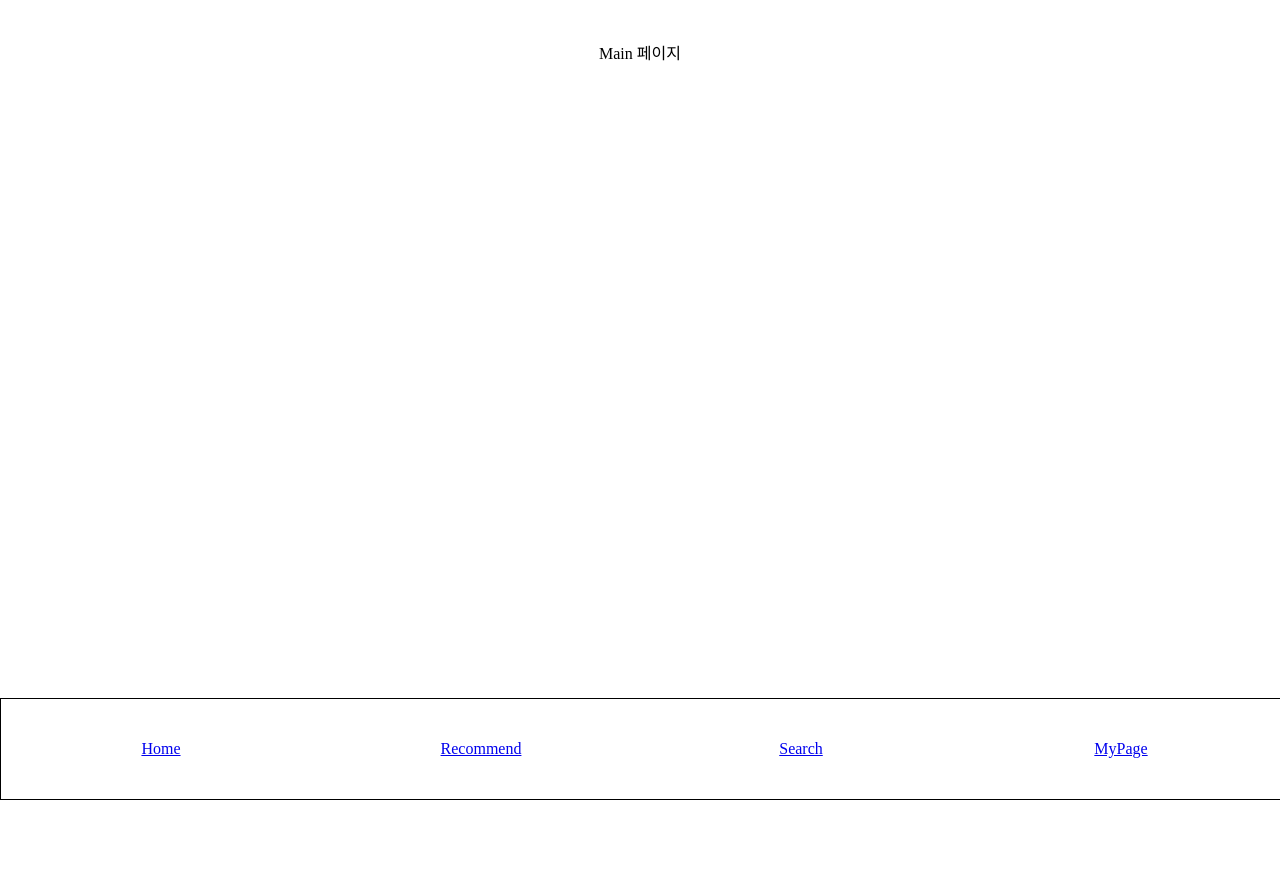
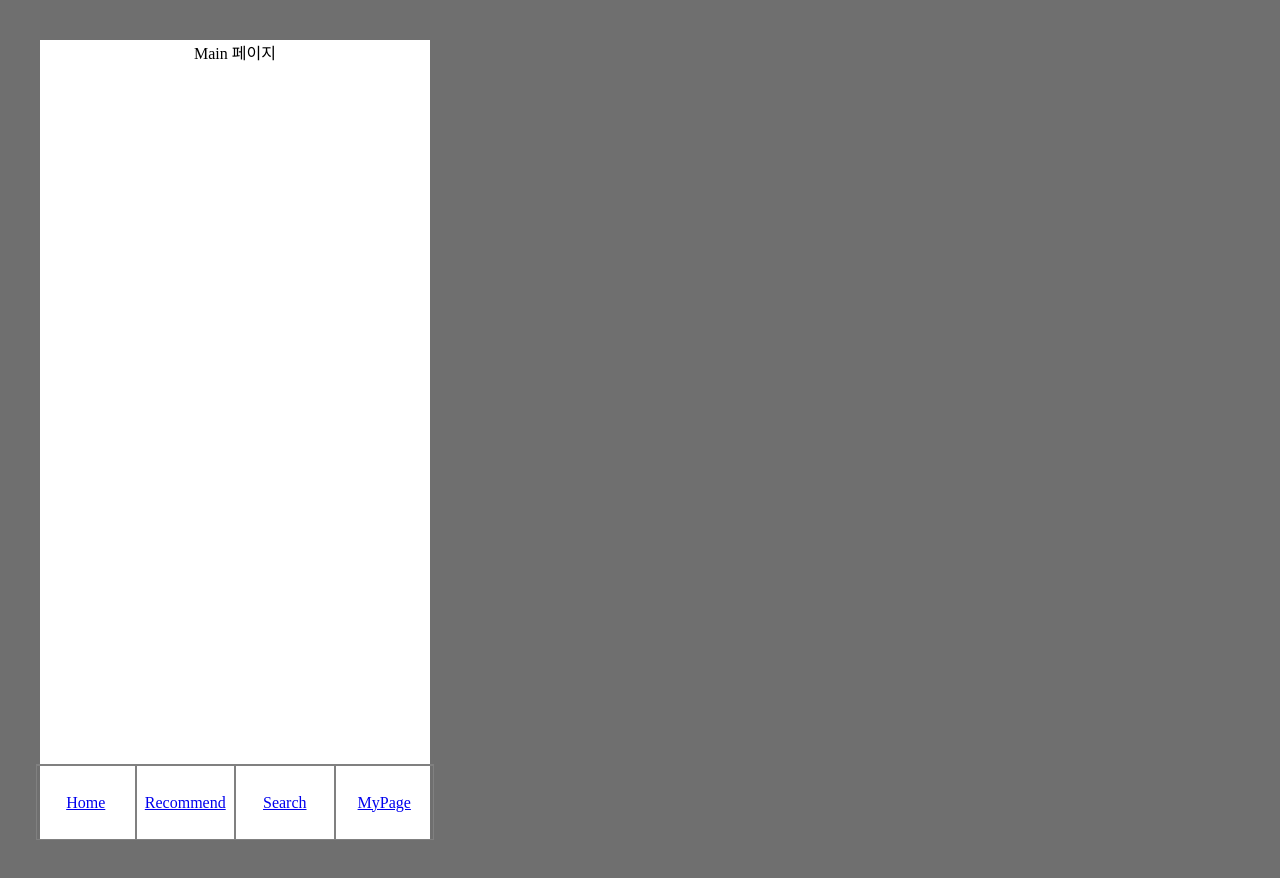
Before and after one commit to okiidokim/FrontEnd, a React (Vite) app in the folder catch-culture-frontend/: page / in a window 1280 px wide. Before the commit the page ends 800 px from the top, so only its background shows below. Built offline with nearby package versions, Linux system fonts and the light colour scheme.

Commit message:
Feat : layout 설정

```diff
--- a/catch-culture-frontend/package.json
+++ b/catch-culture-frontend/package.json
@@ -10,8 +10,10 @@
     "preview": "vite preview"
   },
   "dependencies": {
+    "@react-icons/all-files": "^4.1.0",
     "react": "^18.2.0",
     "react-dom": "^18.2.0",
+    "react-icons": "^4.11.0",
     "react-router-dom": "^6.17.0"
   },
   "devDependencies": {
--- a/catch-culture-frontend/src/Layout.css
+++ b/catch-culture-frontend/src/Layout.css
@@ -1,22 +1,38 @@
-
-/* 테블릿 세로 (해상도 768px ~ 1023px)*/
-@media all and (min-width:768px) and (max-width:1023px)
-{
-    /*스타일입력*/
-}
-/* 모바일 가로, 테블릿 세로 (해상도 480px ~ 767px)*/
-@media all and (min-width:480px) and (max-width:767px)
-{
-    /*스타일입력*/
+body {
+    background-color:rgb(111, 111, 111);
 }
 
-/* 모바일 가로, 테블릿 세로 (해상도 ~ 479px)*/
-@media all and (max-width:479px)
-{
-    body {
-        width:100%;
-        height:100%;
-        margin:0px;
-        border:0px;
-    };
+#grid {
+    background-color: white;
+    width:390px;
+    min-height:800px;
+    height:100%;
+    display:flex;
+    justify-content: center;
+    align-items: center;
+    flex-direction: column;
 }
+
+
+content {
+    flex-grow: 1;
+}
+
+nav {
+    flex-grow: 1;
+
+    width:100%;
+    height:75px;
+
+    display:flex;
+    border-top: solid 1px grey;
+}
+
+nav > div {
+    width: 97.5px;
+    display: flex;
+    flex-direction: column;
+    justify-content: center;
+    align-items: center;
+    border:1px solid grey;
+}
--- a/catch-culture-frontend/src/Layout.jsx
+++ b/catch-culture-frontend/src/Layout.jsx
@@ -5,16 +5,14 @@ import NavBar from './components/NavBar.jsx'
 function Layout() {
     return (
     <>
-        <header>
-
-        </header>
-        <content>
-
-            <Outlet />
-
-        </content>
-
-        <NavBar />
+        <div id='grid'>
+            <content>
+                <Outlet />
+            </content>
+            <div id='nav'>
+                <NavBar />
+            </div>
+        </div>
     </>
     );
   }
--- a/catch-culture-frontend/src/components/NavBar.css
+++ b/catch-culture-frontend/src/components/NavBar.css
@@ -1,18 +1,21 @@
+/*
 nav {
-    position: fixed;
+    position: absolute;
     bottom:0;
     left:0;
 
     width:100%;
-    height:100px;
+    height:75px;
 
     display:flex;
-    border: solid 1px;
+    border-top: solid 1px grey;
 }
 
 nav > div {
-    width: 100%;
+    width: 97.5px;
     display: flex;
     justify-content: center;
     align-items: center;
+    border:1px solid grey;
 }
+*/
```
Also changed, not shown: 1 other file (tests, documents, lock files or other folders).
